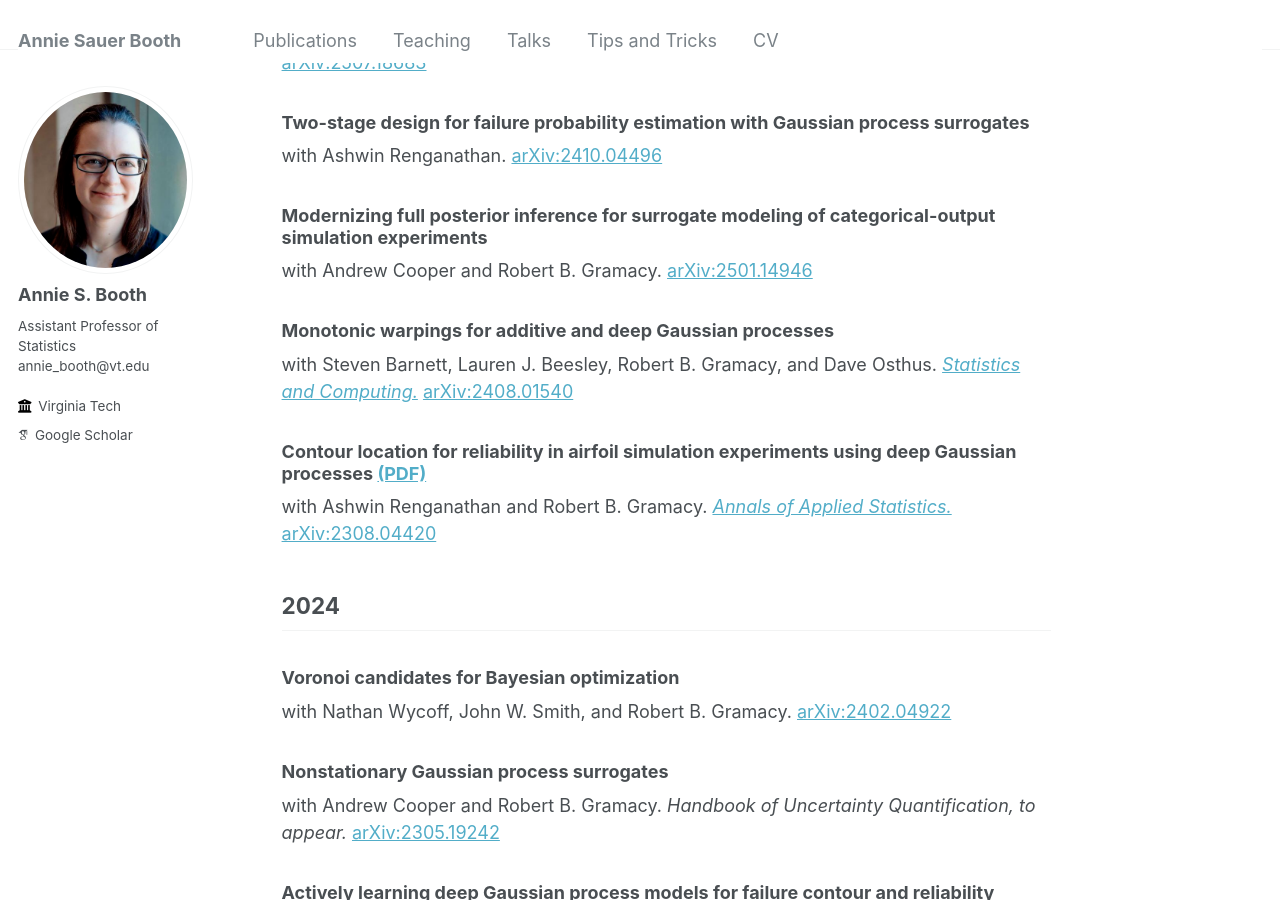
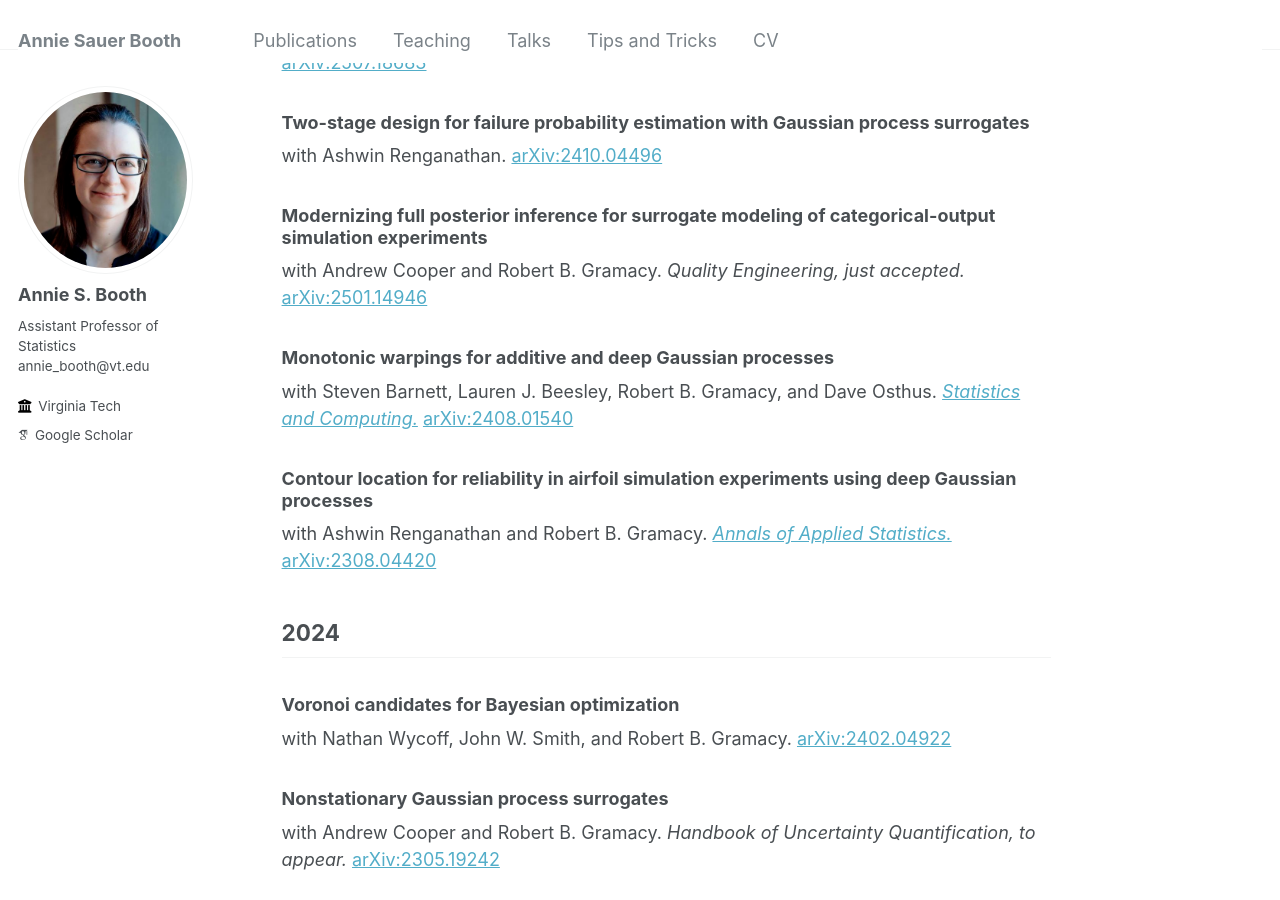
Before and after one commit to anniesbooth/anniesbooth.github.io, a Jekyll site: the page built from _pages/publications.md, in a window 1280 px wide and 900 px high, scrolled down 333 px. Built offline with Jekyll 4.4.1, drawn with Linux system fonts in a browser that asks for light colours; some web fonts are replaced.

Commit message:
newly accepted paper

```diff
--- a/_pages/publications.md
+++ b/_pages/publications.md
@@ -17,12 +17,12 @@ with Stephen A. Walsh, David Higdon, Jared Clark, Kelly R. Moran, and Katrin Hei
 with Ashwin Renganathan. [arXiv:2410.04496](https://arxiv.org/pdf/2410.04496)
 
 ### Modernizing full posterior inference for surrogate modeling of categorical-output simulation experiments
-with Andrew Cooper and Robert B. Gramacy. [arXiv:2501.14946](https://arxiv.org/pdf/2501.14946)
+with Andrew Cooper and Robert B. Gramacy. *Quality Engineering, just accepted.* [arXiv:2501.14946](https://arxiv.org/pdf/2501.14946)
 
 ### Monotonic warpings for additive and deep Gaussian processes
 with Steven Barnett, Lauren J. Beesley, Robert B. Gramacy, and Dave Osthus. [*Statistics and Computing.*]((https://link.springer.com/article/10.1007/s11222-025-10598-7)) [arXiv:2408.01540](https://arxiv.org/pdf/2408.01540)
 
-### Contour location for reliability in airfoil simulation experiments using deep Gaussian processes [(PDF)](files/AOAS_Booth_et_al_2025.pdf)
+### Contour location for reliability in airfoil simulation experiments using deep Gaussian processes
 with Ashwin Renganathan and Robert B. Gramacy. [*Annals of Applied Statistics.*]((https://projecteuclid.org/journals/annals-of-applied-statistics/volume-19/issue-1/Contour-location-for-reliability-in-airfoil-simulation-experiments-using-deep/10.1214/24-AOAS1951.full)) [arXiv:2308.04420](https://arxiv.org/pdf/2308.04420)
 
 2024
```
Also changed, not shown: _pages/about.md (+1 -2 lines), 2 other files.
